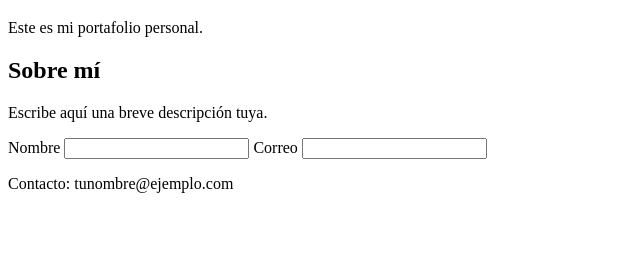
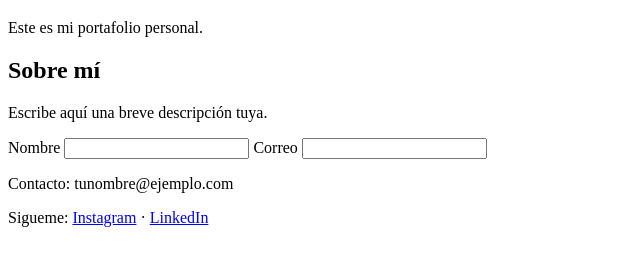
Before and after one commit to cristiancardona-maker/Taller-Ingenieria-de-Software-2, a plain HTML site: page index.html in a window 1280 px wide. Shown: the part 87-352 px from the top of the page, without its empty margins (0-640 px from the left). Drawn offline with Linux system fonts and the light colour scheme.

Commit message:
feat(footer): agrega enlaces a redes sociales en el pie de pagina

```diff
--- a/index.html
+++ b/index.html
@@ -25,6 +25,7 @@
 </form>
 <footer>
   <p>Contacto: tunombre@ejemplo.com</p>
+  <p>Sigueme: <a href="#">Instagram</a> · <a href="#">LinkedIn</a></p>
 </footer>
 </body>
 </html>
```
